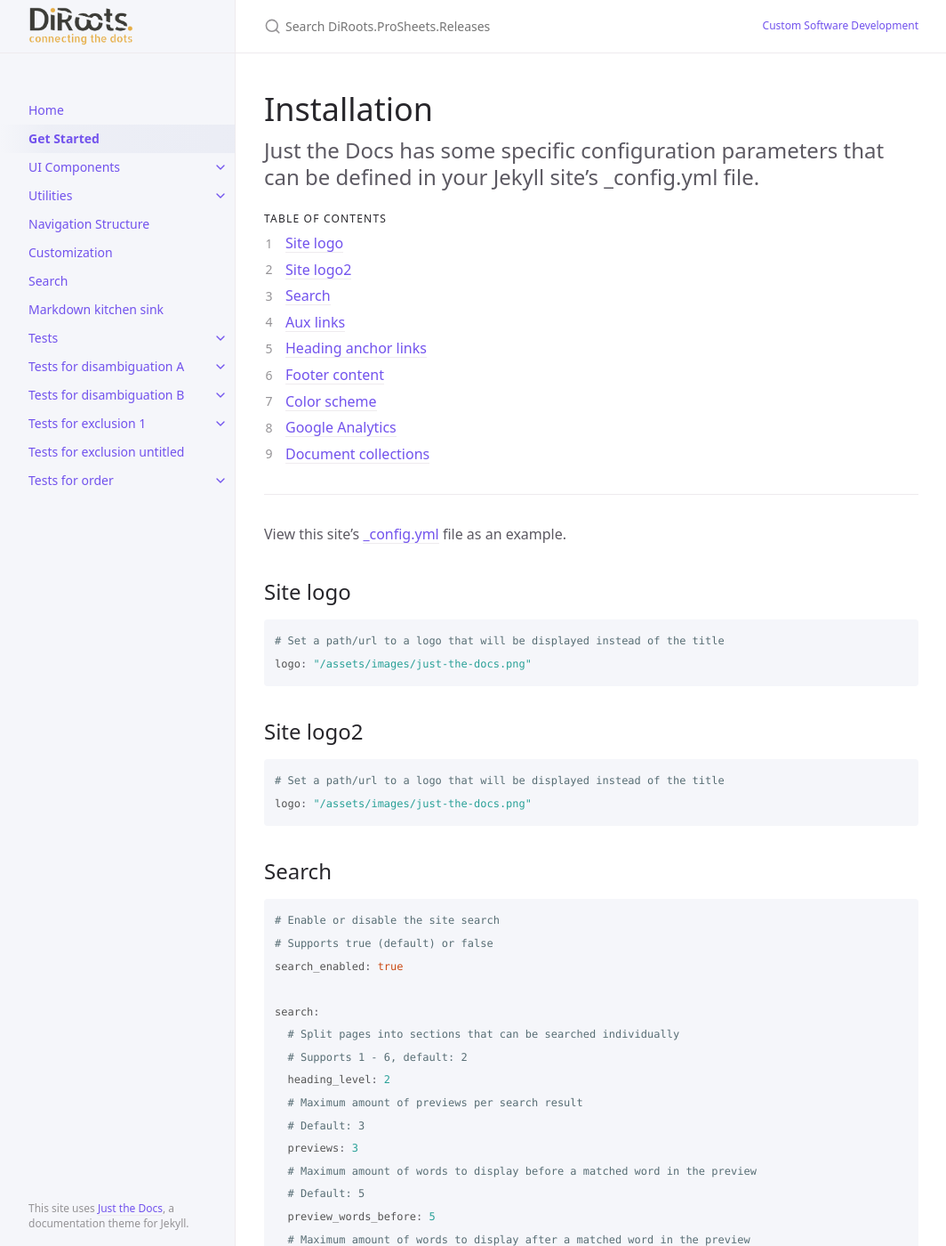
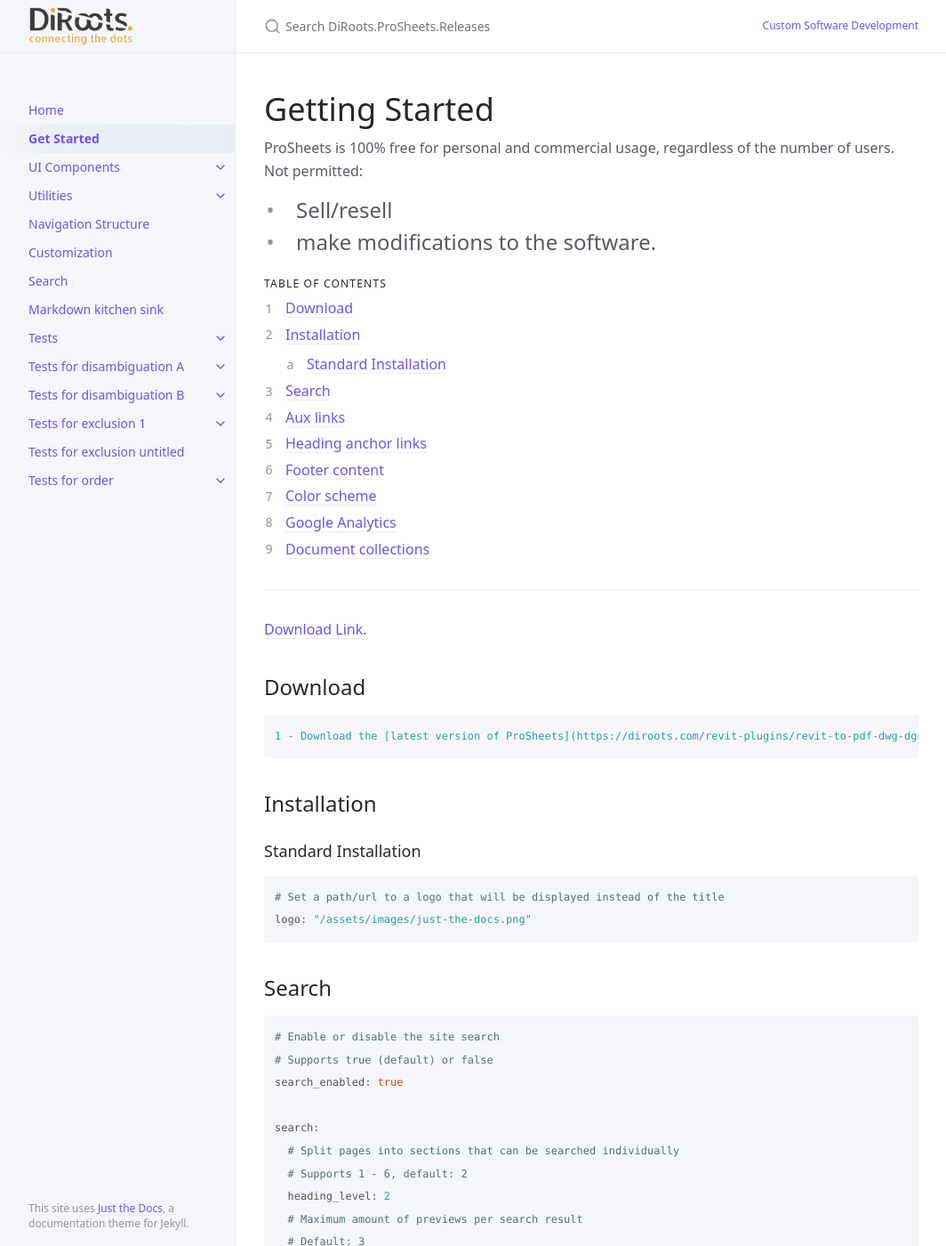
Before and after one commit to DiRoots-Limited/DiRoots.ProSheets.Releases, a Jekyll site: the page built from docs/configuration.md, in a window 1280 px wide and 1400 px high. Shown: the whole window at 89% size, without its empty margins (107-1171 px from the left). Built offline with Jekyll 4.4.1, drawn with Linux system fonts in a browser that asks for light colours.

Commit message:
installation content

````diff
--- a/docs/configuration.md
+++ b/docs/configuration.md
@@ -4,10 +4,13 @@ title: Get Started
 nav_order: 2
 ---
 
-# Installation
+# Getting Started
 {: .no_toc }
 
-Just the Docs has some specific configuration parameters that can be defined in your Jekyll site's \_config.yml file.
+ProSheets is 100% free for personal and commercial usage, regardless of the number of users.
+Not permitted:
+-	Sell/resell
+-	make modifications to the software.
 {: .fs-6 .fw-300 }
 
 ## Table of contents
@@ -18,17 +21,16 @@ Just the Docs has some specific configuration parameters that can be defined in
 
 ---
 
-View this site's [\_config.yml](https://github.com/just-the-docs/just-the-docs/tree/main/_config.yml) file as an example.
+[Download Link](https://diroots.com/revit-plugins/revit-to-pdf-dwg-dgn-dwf-nwc-ifc-and-images-with-prosheets/).
 
-## Site logo
+## Download
 
 ```yaml
-# Set a path/url to a logo that will be displayed instead of the title
-logo: "/assets/images/just-the-docs.png"
+1 - Download the [latest version of ProSheets](https://diroots.com/revit-plugins/revit-to-pdf-dwg-dgn-dwf-nwc-ifc-and-images-with-prosheets/).
 ```
 
-## Site logo2
-
+## Installation
+### Standard Installation
 ```yaml
 # Set a path/url to a logo that will be displayed instead of the title
 logo: "/assets/images/just-the-docs.png"
````
